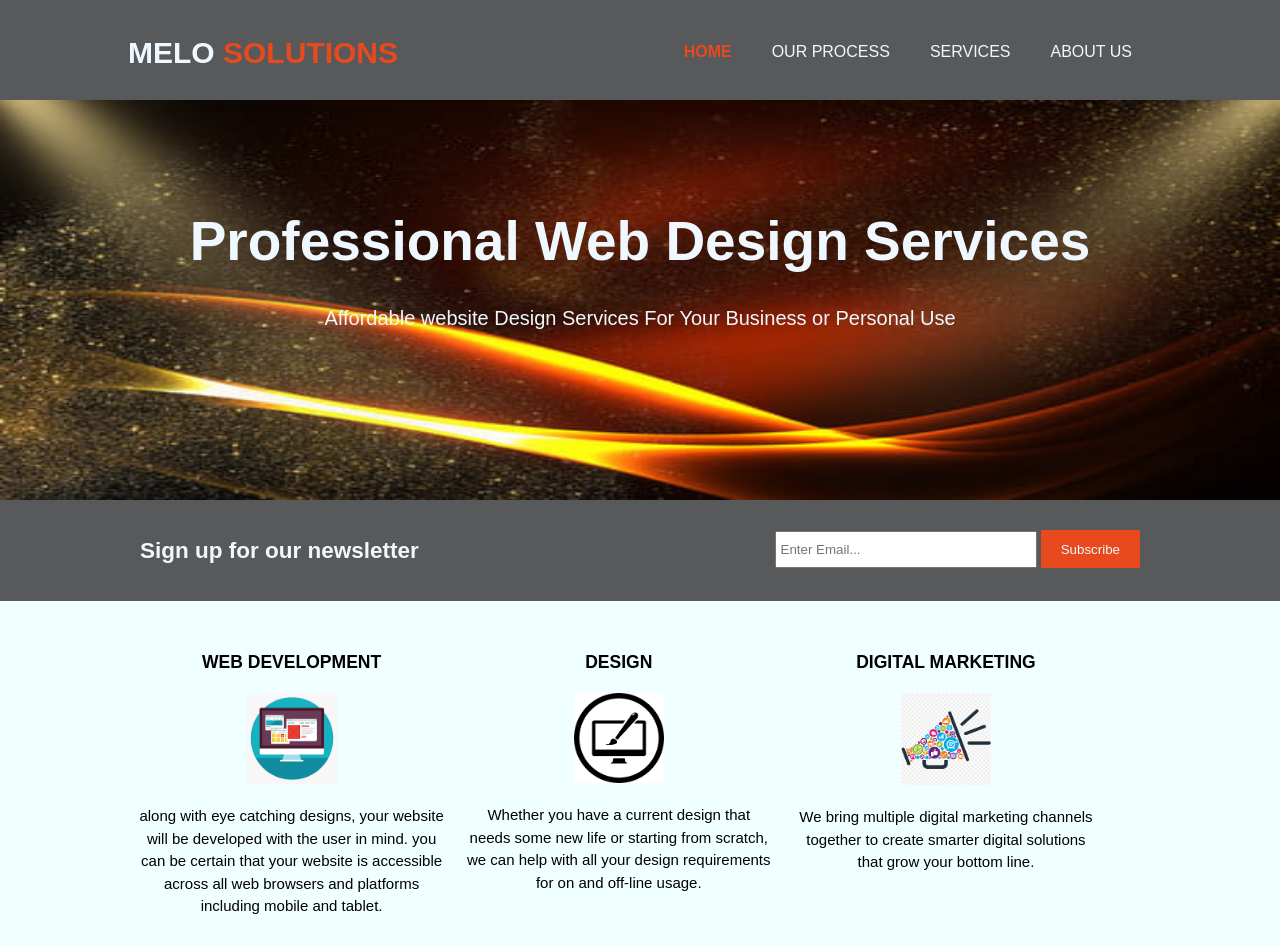
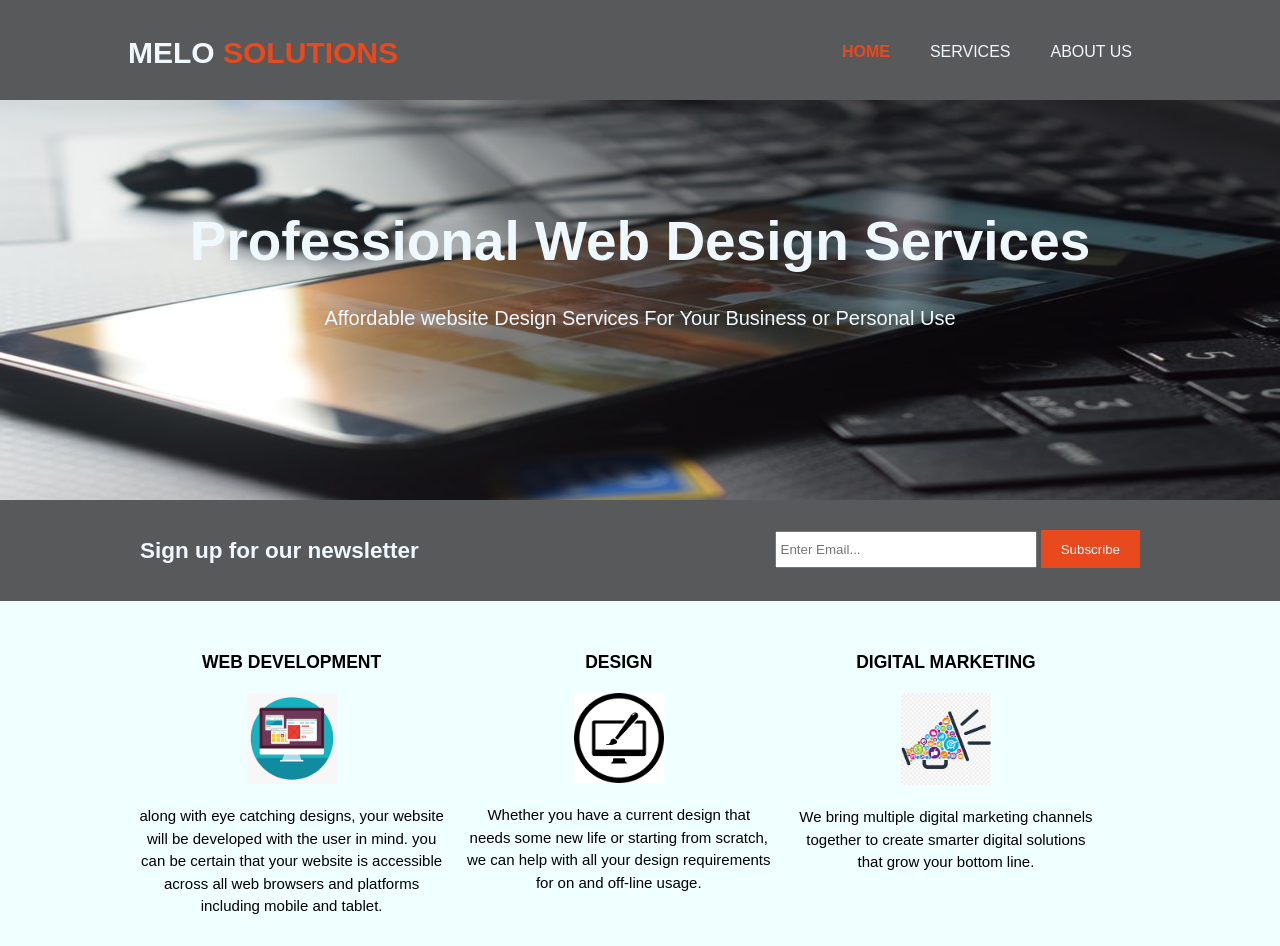
Before and after one commit to Tumelo888/Melo-solution-Project, a plain HTML site: page index.html in a window 1280 px wide. Shown: the top 946 px of the page. Drawn offline with Linux system fonts and the light colour scheme.

Commit message:
changed melo.app

```diff
--- a/css/styles.css
+++ b/css/styles.css
@@ -6,7 +6,9 @@ body{
     padding:0;
     background-color: azure;
 }
-
+*{
+  transition: .3s;
+}
 /*Global */
 .container{
     width:80%;
@@ -71,7 +73,7 @@ header a:hover{
 /* showcase */
 #showcase{
     min-height: 400px;
-    background-image: url('../images/im22.jpg') ;
+    background-image: url('../images/photo-1583236090830-e6c97fe49e69.jpg') ;
     background-size: 100% 100%;
     text-align: center;
     color: aliceblue;
--- a/index.html
+++ b/index.html
@@ -16,7 +16,6 @@
                 <nav>
                     <ul>
                         <li class="current"><a href="index.html">HOME</a></li>
-                        <li><a href="process.html">OUR PROCESS</a></li>
                         <li><a href="services.html">SERVICES</a></li>
                         <li><a href="aboutUs.html">ABOUT US</a></li>
                     </ul>
```
Also changed, not shown: aboutUs.html (+0 -1 lines), services.html (+0 -1 lines), images/photo-1583236090830-e6c97fe49e69.jpg (added).
